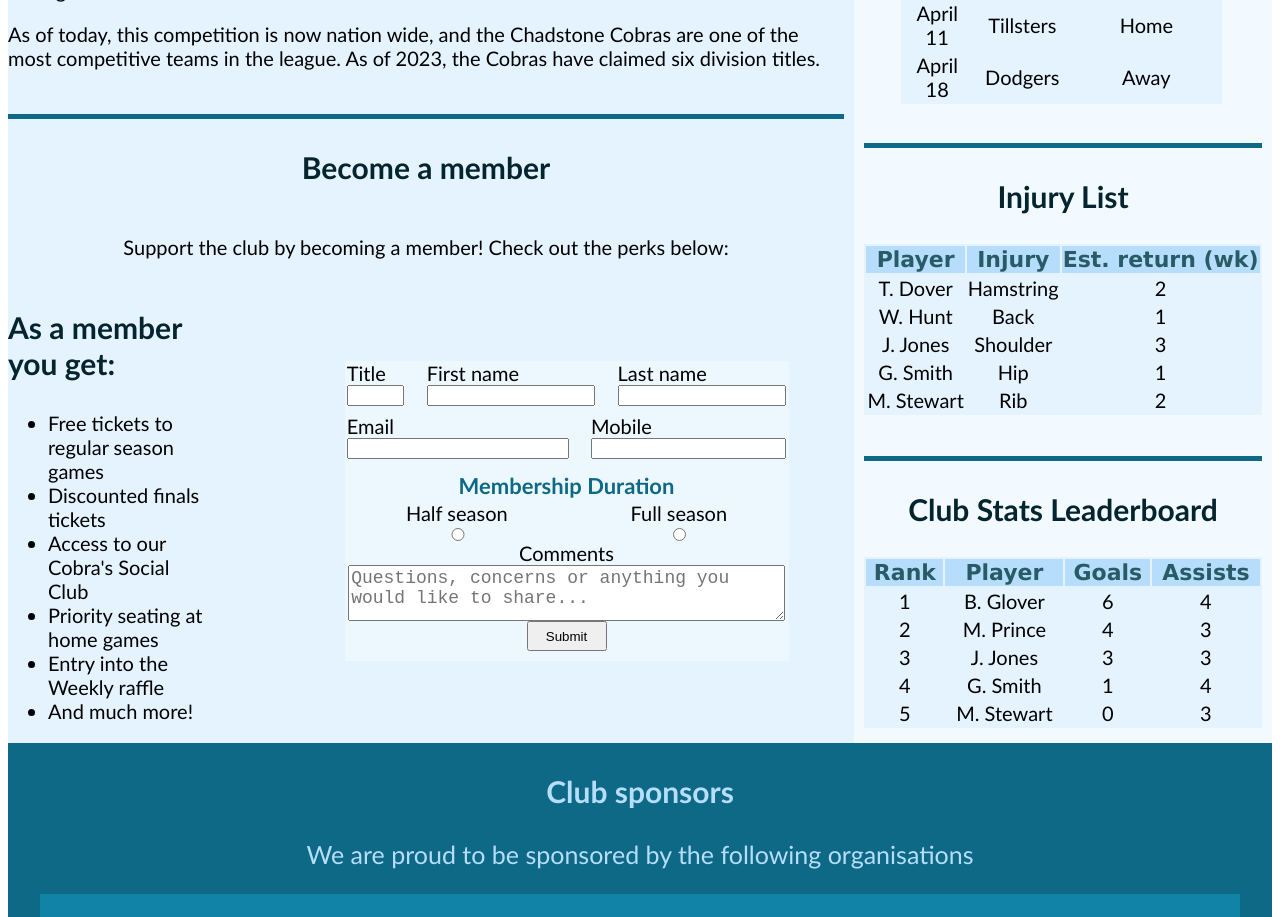
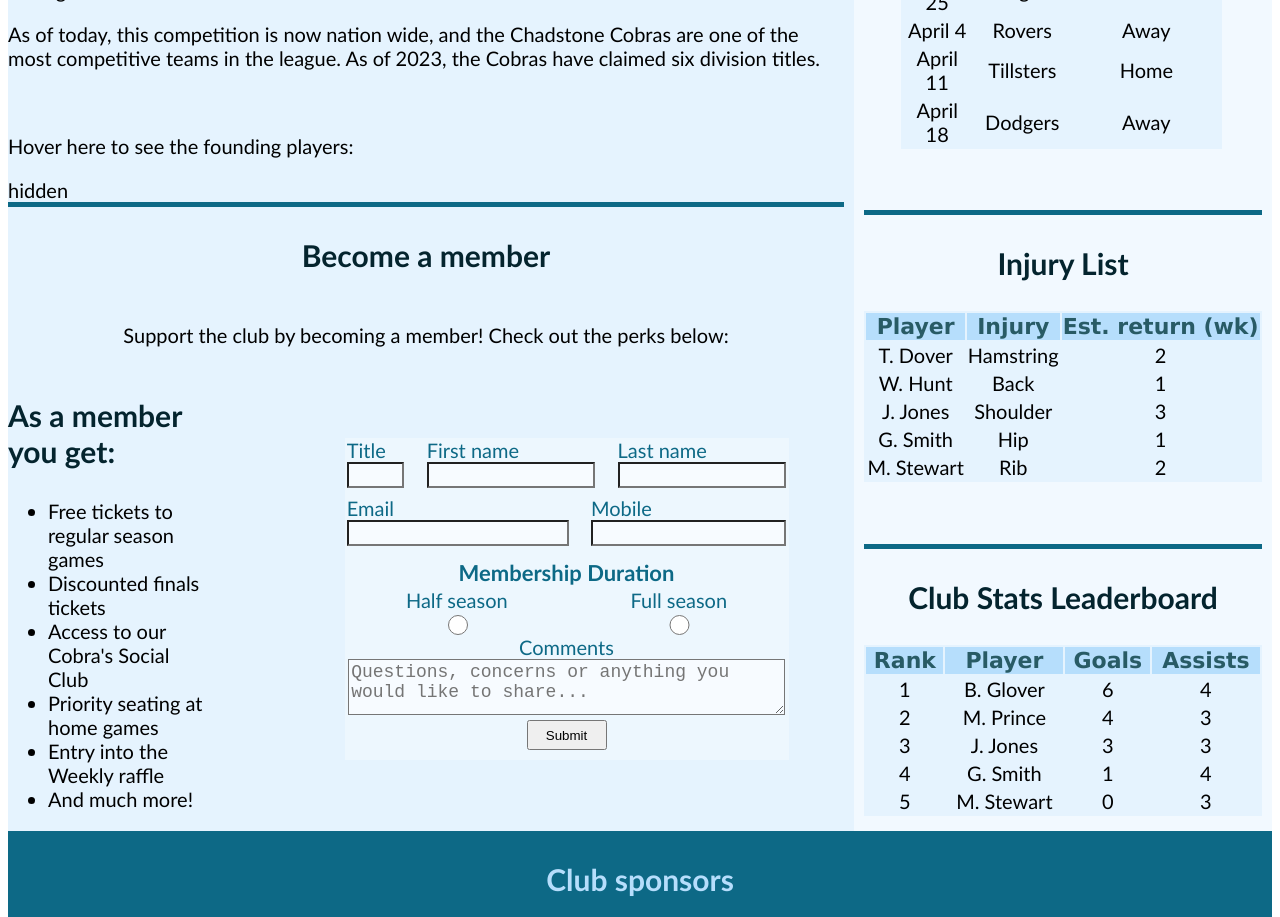
Before and after one commit to hughfeary/assignment-2, a React (Create React App) app: page / in a window 1280 px wide. Shown: the part 1560-2477 px from the top of the page. Built offline with nearby package versions, Linux system fonts and the light colour scheme.

Commit message:
addition interactivity

```diff
--- a/src/App.css
+++ b/src/App.css
@@ -210,14 +210,14 @@ a:hover {
     display:flex;
     flex-direction: column;
 }
-#membership input {
+#Membership input {
     background-color: rgb(247, 251, 255);
     height: 20px;
 }
-#membership label {
+#Membership label {
     color: rgb(13, 105, 134);
 }
-#membership textarea {
+#Membership textarea {
     background-color: rgb(247, 251, 255);
     margin-bottom:5px;
 }
--- a/src/Components/Main/Aside/Events/Events.js
+++ b/src/Components/Main/Aside/Events/Events.js
@@ -1,7 +1,19 @@
 import React from "react";
 import SearchBarEnhancement from "../SearchBar";
 
-const Events = () => {
+const Events = (props) => {
+    // function searchTable () {
+    //     const search = props.searchTerm;
+    //     const regExp = new RegExp(search,"gi");
+    //     const eventTable = document.getElementById("eventsTable");
+    //     let tr = eventTable.getElementsByTagName("tr");
+
+    //     if (props.searchTerm != "");
+    //         for (i = 0; i<tr.length; i++) {
+    //             console.log(tr.length)
+    //             }
+    //         }
+
     return (
         <div id="events" className="asideItem">
             <h3>Upcoming events</h3>
@@ -33,6 +45,7 @@ const Events = () => {
                             <td>June 10</td>
                             <td>Event TBC</td>
                         </tr>
+                        <tr>{props.searchTerm}</tr>
                     </tbody>
                 </table>
         </div>
--- a/src/Components/Main/ClubHistory/ClubHistory.js
+++ b/src/Components/Main/ClubHistory/ClubHistory.js
@@ -1,4 +1,5 @@
 import React from "react";
+import { useState } from "react";
 
 
 const ClubHistory = () => {
@@ -13,11 +14,28 @@ const ClubHistory = () => {
         </div>
     )});
 
+    const teamList = ["Derick Miller","Rayan French","Kane Griffin","Aidyn Jones","Grayson Smith","Finley Hampton", "Liam Daniels", "Lewis French"];
+    const [hidden, setHidden] = useState(true);
+
+    function showPlayers () {
+        teamList.map((n, i) => {
+            return (
+                <div>
+                    <ul><li key={i}>{n}</li></ul>
+                </div>
+            )
+        });
+    };
+
     return (
         <div className="clubHistory">
             <h3>Chadstone Cobras FC: A rich history</h3>
             {paragraphs}
             <br />
+            <span>
+                <p onMouseOver={()=>setHidden(false)} onMouseOut={()=>setHidden(true)}>Hover here to see the founding players:</p>
+                {hidden ? `hidden`: showPlayers()}
+            </span>
         </div>
     )
 }
--- a/src/Components/Main/Membership/MembershipForm.js
+++ b/src/Components/Main/Membership/MembershipForm.js
@@ -2,21 +2,30 @@ import React from "react";
 
 
 const MembershipForm = () => {
+    function focus(id) {
+        document.getElementById(id).style.backgroundColor = "#CCFFFF";
+    }
+
+    const blur = (id) => {
+        document.getElementById(id).style.backgroundColor = "rgb(247, 251, 255)";
+    }
+
+
     return (
         <form id="membershipForm" name="membershipForm" method="post">
             <div className="rowForm">
                 <div className="rowContainer">
                     <div id="titleBox" className="formBox">
                         <label className="label" for="title">Title</label>
-                        <input id="titleInput" type="text" name="title" aria-label="Title" />
+                        <input id="titleInput" onFocus={() => focus("titleInput")} onBlur={()=>blur("titleInput")} type="text" name="title" aria-label="Title" />
                     </div>
                     <div id="firstNameBox" className="formBox">
                         <label className="label" for="firstName">First name</label>
-                        <input id="firstName" type="text" aria-label="First name" />
+                        <input id="firstName" onFocus={() => focus("firstName")} onBlur={()=>blur("firstName")} type="text" aria-label="First name" />
                     </div>
                     <div id="lastNameBox" className="formBox">
                         <label className="label" for="lastName">Last name</label>
-                        <input id="lastName" type="text" aria-label="Last name" />
+                        <input id="lastName" onFocus={() => focus("lastName")} onBlur={()=>blur("lastName")} type="text" aria-label="Last name" />
                     </div>
                 </div>
             </div>
@@ -24,11 +33,11 @@ const MembershipForm = () => {
                 <div className="rowContainer">
                     <div id="emailBox" className="formBox">
                         <label className="label" for="email">Email</label>
-                        <input type="text" name="email" aria-label="email" />
+                        <input type="text" name="email" id="email" onFocus={() => focus("email")} onBlur={()=>blur("email")} aria-label="email" />
                     </div>
                     <div id="mobileBox" className="formBox">
                         <label className="label" for="mobile">Mobile</label>
-                        <input type="text" name="mobile" aria-label="Mobile" />
+                        <input type="text" name="mobile" id="mobile" onFocus={() => focus("mobile")} onBlur={()=>blur("mobile")} aria-label="Mobile" />
                     </div>
                 </div>
             </div>
@@ -53,7 +62,7 @@ const MembershipForm = () => {
                 <div className="rowContainerCentered">
                     <div id="extendedText" className="formBox">
                         <label className="label" for="freeText">Comments</label>
-                        <textarea id="freeText" placeholder="Questions, concerns or anything you would like to share..."></textarea>
+                        <textarea id="freeText" onFocus={() => focus("freeText")} onBlur={()=>blur("freeText")} placeholder="Questions, concerns or anything you would like to share..."></textarea>
                     </div>
                 </div>
             </div>
```
